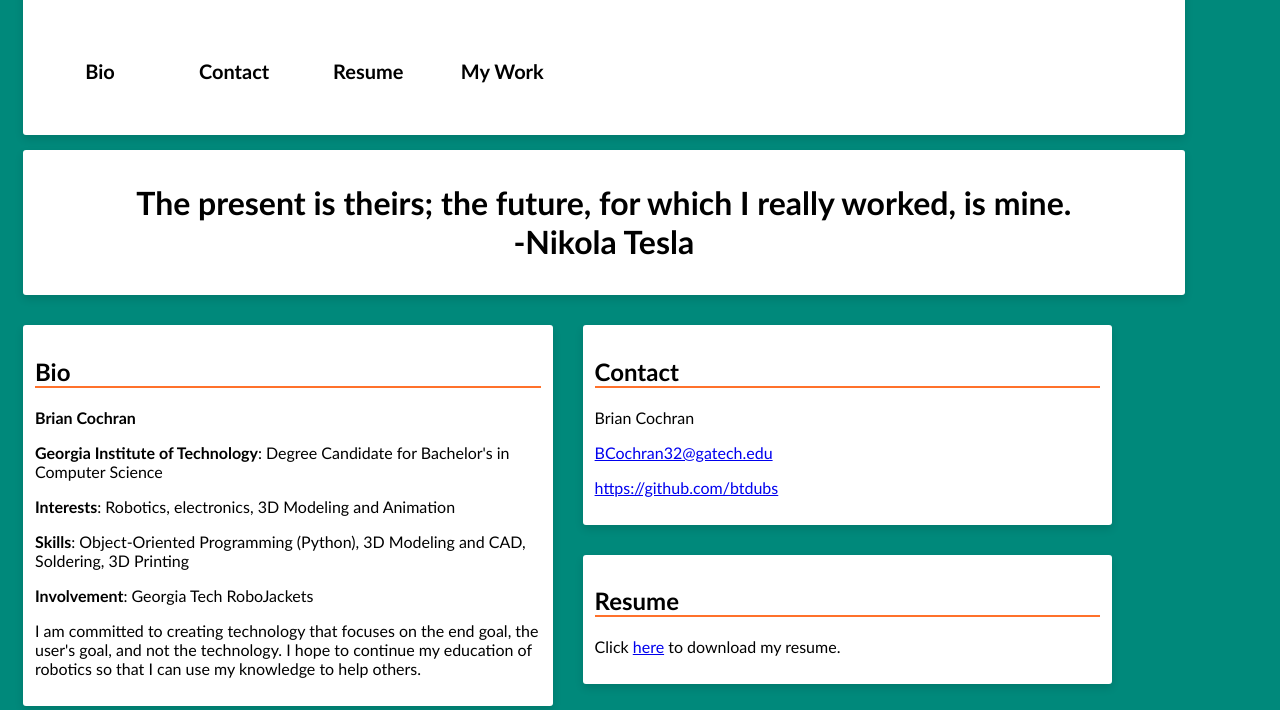
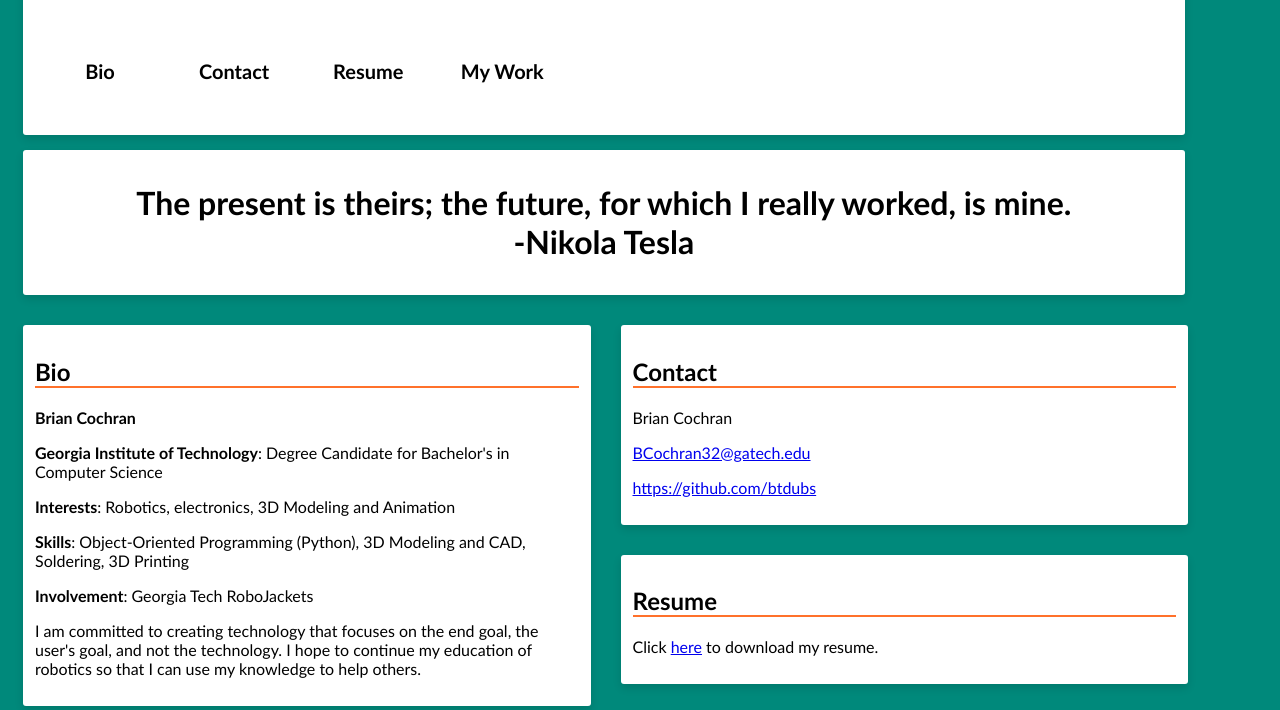
Before and after one commit to btdubs/btdubs.github.io, a plain HTML site: page index.html in a window 1280 px wide. Shown: the part 90-800 px from the top of the page. Drawn offline with Linux system fonts and the light colour scheme.

Commit message:
Add files via upload

```diff
--- a/main.css
+++ b/main.css
@@ -67,7 +67,7 @@ img{
 .card{
 	background: #FFFFFF;
 	height: 20%;
-	width: 40%;
+	width: 43%;
 	float: left;
 	padding:12px;
 	margin:15px;
```
